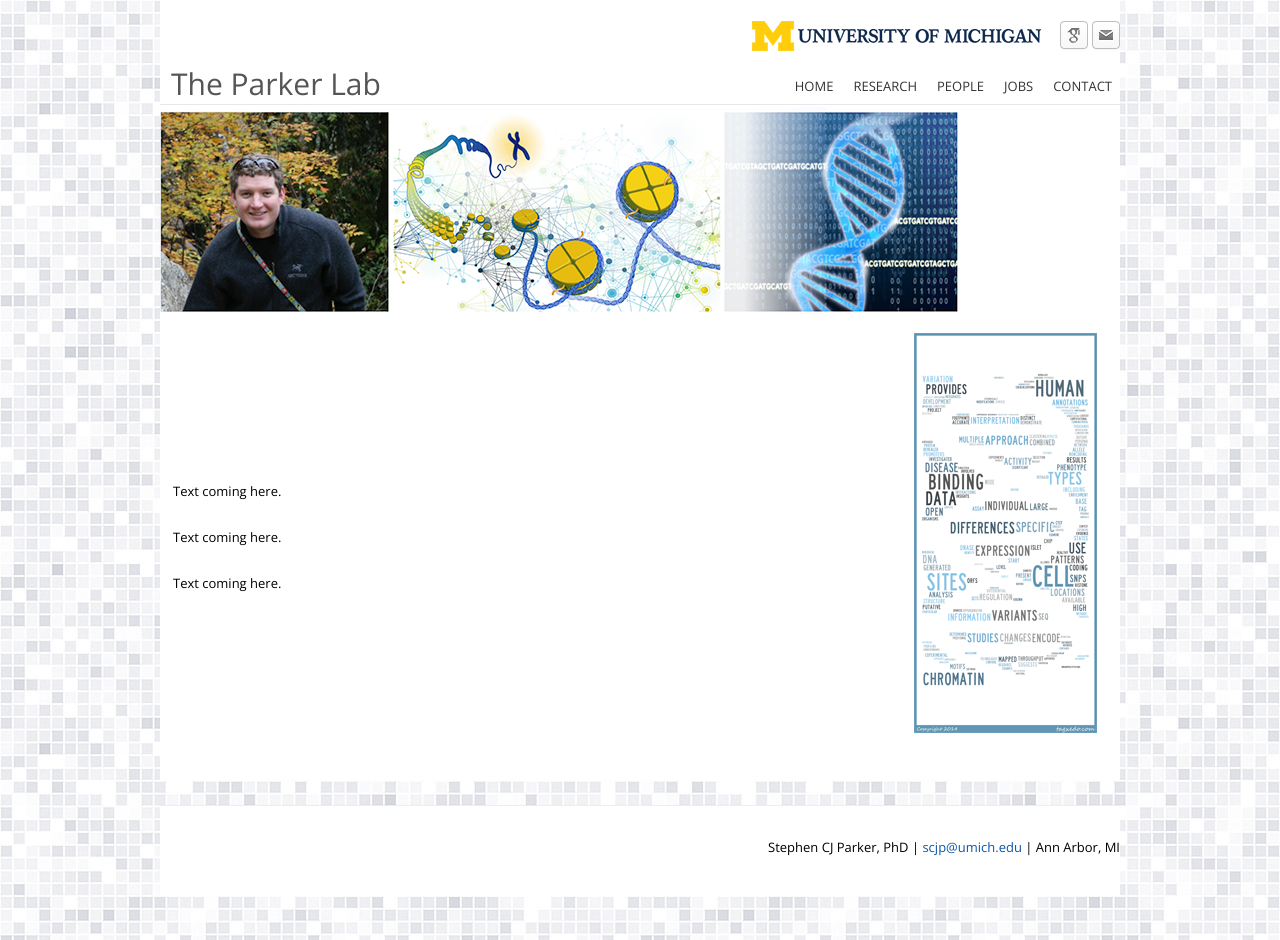
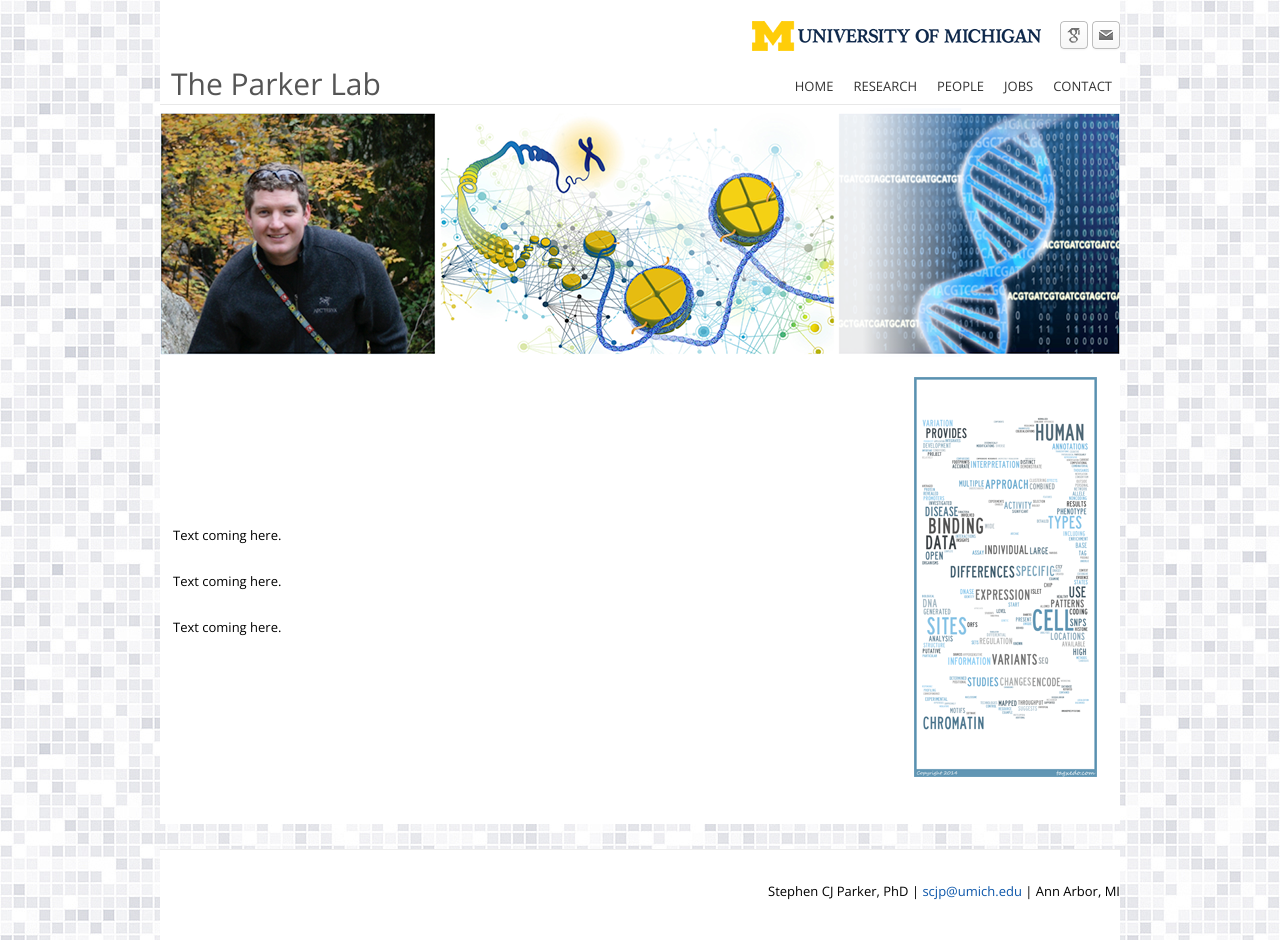
Before and after one commit to scjparker/scjparker.github.io, a Jekyll site: the page built from index.html, in a window 1280 px wide. Built offline with Jekyll 4.4.1, drawn with Linux system fonts in a browser that asks for light colours; nearby versions of some CDN libraries.

Commit message:
banner med

```diff
--- a/css/main_style.css
+++ b/css/main_style.css
@@ -1,5 +1,5 @@
-.short-header-page #banner-image-wrap { width: 100%; height: 215px; }
-.short-header-page .wsite-header { width: 100%; height: 215px; background: url(../assets/images/banner_long_small.png) no-repeat; }
+.short-header-page #banner-image-wrap { width: 100%; height: 259px; }
+.short-header-page .wsite-header { width: 100%; height: 259px; background: url(../assets/images/banner_long_med.png) no-repeat; }
 #header-wrap, #banner-wrap, #nav-wrap, #main-wrap, #footer-wrap { width:100%; }
 .container { margin: 0 auto; width: 960px; background: #fff; }
 #header { border-collapse: collapse; border-spacing: 0; text-align:right; height:20px; width:100%; }
```
Also changed, not shown: assets/images/banner_long_med.png (added).
